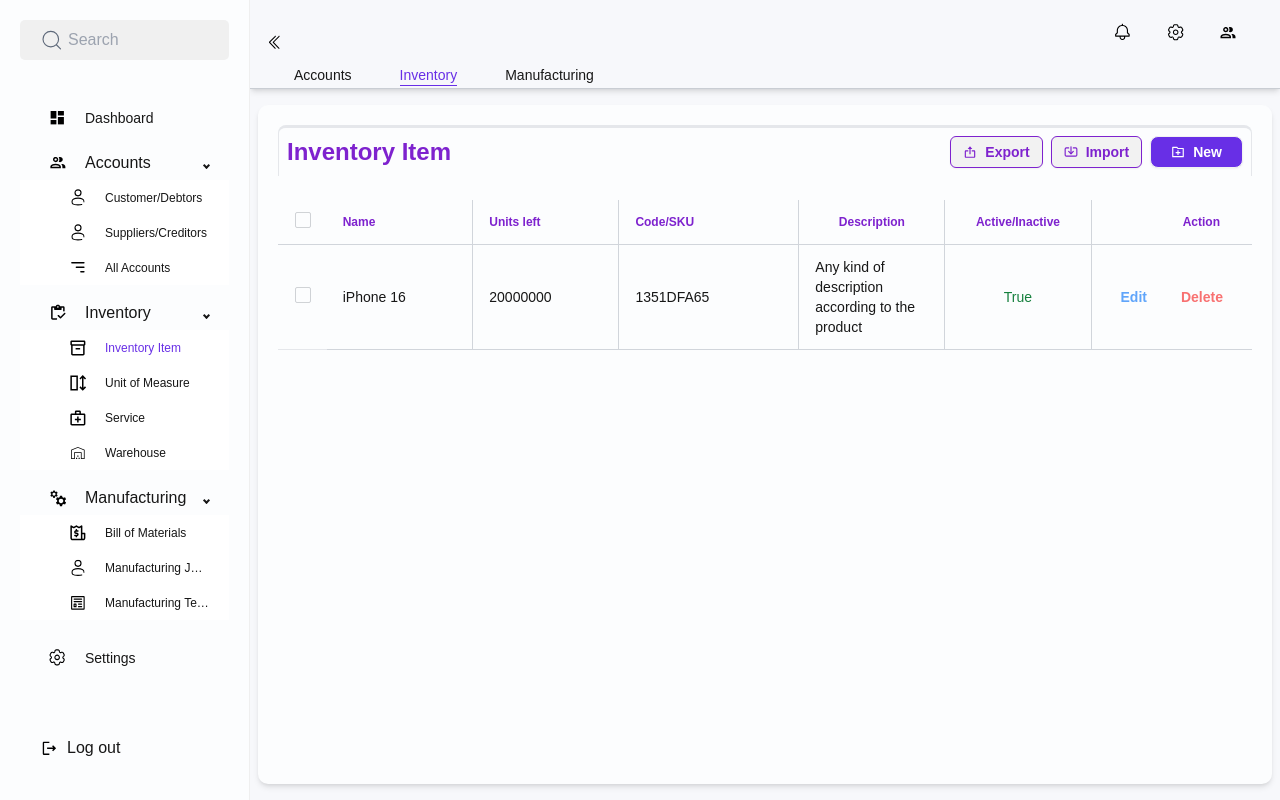
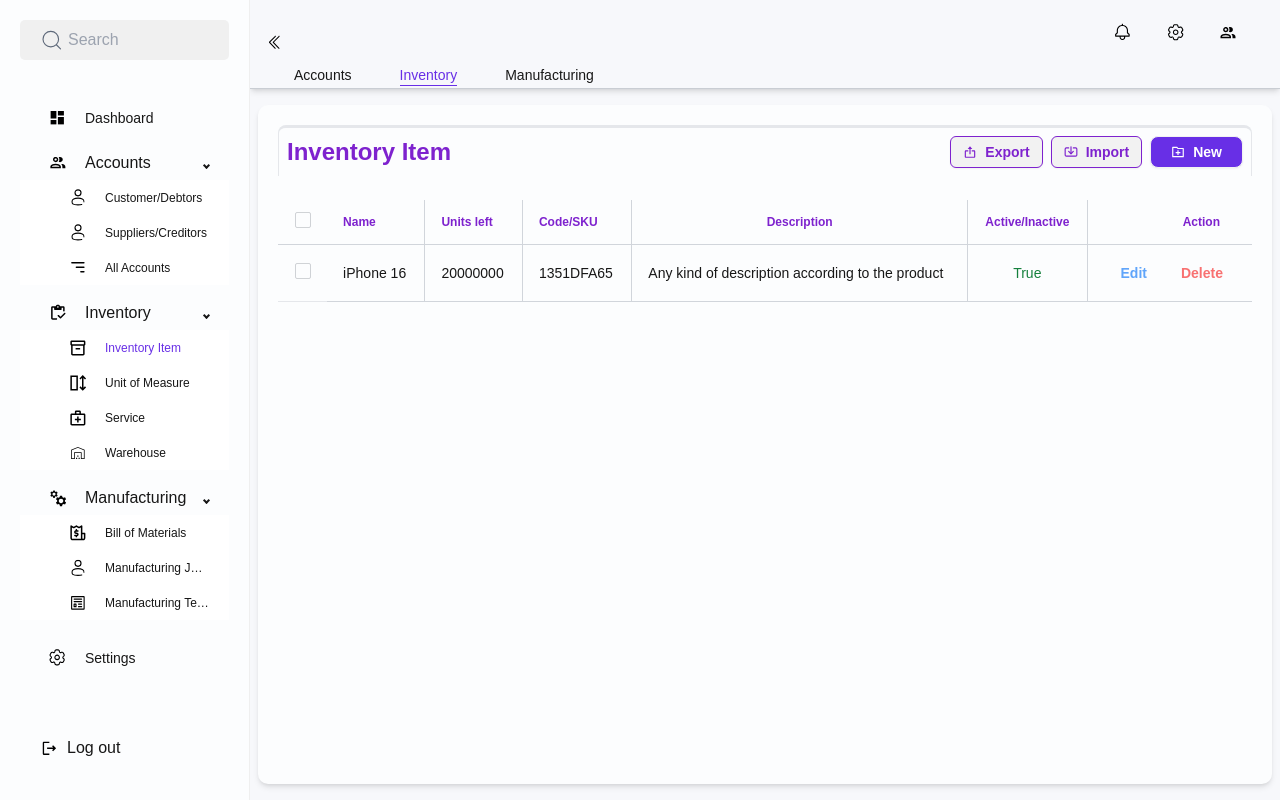
Before and after one commit to HelloTanvir/ERP-system, a Next.js app: page /dashboard/inventory/inventory-item in a window 1280 px wide. Built offline with nearby package versions, Linux system fonts and the light colour scheme.

Commit message:
fixed table responsiveness issue

```diff
--- a/src/app/dashboard/inventory/inventory-item/page.tsx
+++ b/src/app/dashboard/inventory/inventory-item/page.tsx
@@ -16,7 +16,7 @@ export default function InventoryItem() {
     };
 
     return (
-        <div>
+        <div className="flex flex-col gap-6">
             {/* Header Part */}
             <div className="flex justify-between border-[3px] border-x-[1px] border-b-0 rounded-t-lg  rounded-b-none p-2 rounded-lg ">
                 <h3 className="text-2xl text-purple-700  font-semibold">Inventory Item</h3>
@@ -48,25 +48,26 @@ export default function InventoryItem() {
             </div>
 
             {/* Table Part */}
-            <table className="table border-collapse w-full mt-6">
+            <div className="overflow-x-auto">
+                <table className="table border-collapse w-full">
                     {/* head */}
                     <thead>
                         <tr className="text-purple-700">
-                        <th className="w-[5%] text-right border border-l-0 border-t-0 border-r-0  border-gray-300">
+                            <th className="text-right border border-l-0 border-t-0 border-r-0  border-gray-300">
                                 <input type="checkbox" className="checkbox w-4 h-4 rounded-sm" />
                             </th>
-                        <th className="w-[15%] border border-l-0   border-t-0  border-gray-300">
+                            <th className="border border-l-0   border-t-0  border-gray-300">
                                 Name
                             </th>
-                        <th className="w-[15%] border border-t-0  border-gray-300">Units left</th>
+                            <th className="border border-t-0  border-gray-300">Units left</th>
                             <th className="border border-t-0 border-gray-300">Code/SKU</th>
-                        <th className="text-center w-[15%] border border-t-0  border-gray-300">
+                            <th className="text-center border border-t-0  border-gray-300">
                                 Description
                             </th>
-                        <th className="text-center w-[15%] border border-t-0 border-gray-300">
+                            <th className="text-center border border-t-0 border-gray-300">
                                 Active/Inactive
                             </th>
-                        <th className="text-right w-[15%] pr-8 border border-t-0 border-r-0 border-gray-300">
+                            <th className="text-right pr-8 border border-t-0 border-r-0 border-gray-300">
                                 Action
                             </th>
                         </tr>
@@ -83,7 +84,9 @@ export default function InventoryItem() {
                             <td className="border border-gray-300">
                                 Any kind of description according to the product
                             </td>
-                        <td className="text-center text-green-700 border border-gray-300">True</td>
+                            <td className="text-center text-green-700 border border-gray-300">
+                                True
+                            </td>
                             <td className="border border-r-0 border-gray-300">
                                 <div className="flex gap-2 justify-end">
                                     <button
@@ -92,7 +95,10 @@ export default function InventoryItem() {
                                     >
                                         Edit
                                     </button>
-                                <button type="button" className="btn btn-ghost btn-sm text-red-400">
+                                    <button
+                                        type="button"
+                                        className="btn btn-ghost btn-sm text-red-400"
+                                    >
                                         Delete
                                     </button>
                                 </div>
@@ -100,6 +106,8 @@ export default function InventoryItem() {
                         </tr>
                     </tbody>
                 </table>
+            </div>
+
             <Modal ref={modalRef} />
         </div>
     );
```
Lines whose indentation alone changed are shown as unchanged.
